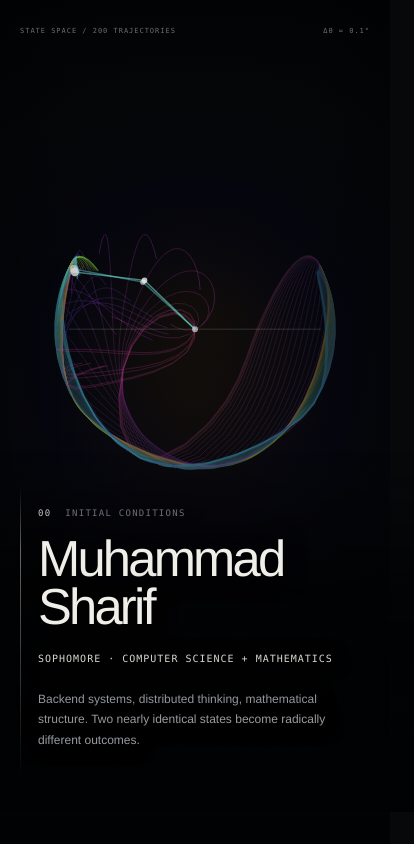
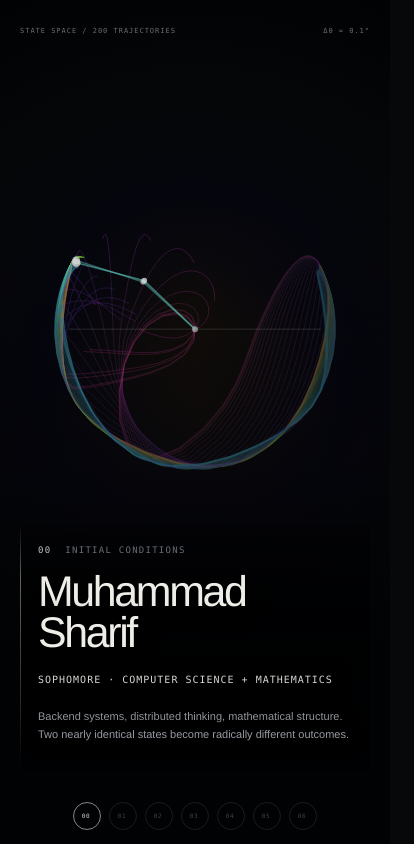
Before and after one commit to SharifWaqas/personal-website, a Next.js app: page / in a window 390 px wide. Shown: the top 844 px of the page, 414 px wide, since content can reach past the window. Built offline with nearby package versions, Linux system fonts and the light colour scheme.

Commit message:
style: add navigation hierarchy and mobile choreography

```diff
--- a/app/globals.css
+++ b/app/globals.css
@@ -2357,3 +2357,413 @@ body {
     transition: none !important;
   }
 }
+
+
+/* Narrative refinement pass */
+.intro-copy {
+  position: absolute;
+  z-index: 4;
+  left: 50%;
+  bottom: 10%;
+  width: min(760px, calc(100% - 40px));
+  transform: translateX(-50%);
+  display: grid;
+  justify-items: center;
+  gap: 8px;
+  text-align: center;
+  pointer-events: none;
+  opacity: 0;
+  animation:
+    intro-copy-in 900ms cubic-bezier(0.22, 1, 0.36, 1)
+    2.8s forwards;
+}
+
+.intro-copy span {
+  color: rgba(168, 173, 181, 0.7);
+  font-family: ui-monospace, SFMono-Regular, Consolas, monospace;
+  font-size: 9px;
+  letter-spacing: 0.18em;
+}
+
+.intro-copy strong {
+  color: rgba(245, 243, 237, 0.94);
+  font-size: clamp(28px, 4.4vw, 68px);
+  font-weight: 500;
+  line-height: 0.98;
+  letter-spacing: -0.05em;
+}
+
+.intro-copy em {
+  color: rgba(185, 189, 196, 0.72);
+  font-family: ui-monospace, SFMono-Regular, Consolas, monospace;
+  font-size: 9px;
+  font-style: normal;
+  letter-spacing: 0.1em;
+  text-transform: uppercase;
+}
+
+.pendulum-story--ready .intro-copy {
+  animation: none;
+  opacity: 0;
+  transition: opacity 320ms ease;
+}
+
+.intro-skip {
+  position: absolute;
+  z-index: 5;
+  right: clamp(20px, 3vw, 48px);
+  bottom: 24px;
+  color: rgba(158, 163, 172, 0.5);
+  font-family: ui-monospace, SFMono-Regular, Consolas, monospace;
+  font-size: 8px;
+  letter-spacing: 0.12em;
+  text-transform: uppercase;
+  opacity: 0;
+  animation: intro-skip-in 600ms ease 1.2s forwards;
+  pointer-events: none;
+}
+
+.chapter-nav {
+  position: absolute;
+  z-index: 7;
+  top: 50%;
+  right: clamp(16px, 2.3vw, 34px);
+  transform: translateY(-50%);
+  display: grid;
+  gap: 4px;
+  pointer-events: auto;
+}
+
+.chapter-nav button {
+  min-width: 104px;
+  padding: 7px 0 7px 12px;
+  display: grid;
+  grid-template-columns: 24px 1fr;
+  align-items: center;
+  gap: 8px;
+  border: 0;
+  border-left: 1px solid rgba(240, 238, 232, 0.1);
+  background: transparent;
+  color: rgba(146, 151, 160, 0.44);
+  text-align: left;
+  cursor: pointer;
+  transition:
+    color 160ms ease,
+    border-color 160ms ease,
+    transform 160ms ease;
+}
+
+.chapter-nav button span,
+.chapter-nav button b {
+  font-family: ui-monospace, SFMono-Regular, Consolas, monospace;
+  font-size: 7px;
+  font-weight: 400;
+  line-height: 1;
+  letter-spacing: 0.1em;
+}
+
+.chapter-nav button b {
+  opacity: 0;
+  transform: translateX(-4px);
+  transition:
+    opacity 160ms ease,
+    transform 160ms ease;
+}
+
+.chapter-nav button:hover,
+.chapter-nav button:focus-visible,
+.chapter-nav button.is-active {
+  color: rgba(240, 238, 232, 0.9);
+  border-left-color: rgba(240, 238, 232, 0.58);
+  transform: translateX(-4px);
+}
+
+.chapter-nav button:hover b,
+.chapter-nav button:focus-visible b,
+.chapter-nav button.is-active b {
+  opacity: 1;
+  transform: translateX(0);
+}
+
+.story-core-skills {
+  margin-top: 24px;
+  display: grid;
+  grid-template-columns: repeat(2, minmax(0, 1fr));
+  border-top: 1px solid rgba(240, 238, 232, 0.13);
+  border-left: 1px solid rgba(240, 238, 232, 0.13);
+}
+
+.story-core-skills > div {
+  min-height: 116px;
+  padding: 14px;
+  border-right: 1px solid rgba(240, 238, 232, 0.13);
+  border-bottom: 1px solid rgba(240, 238, 232, 0.13);
+  background: rgba(1, 2, 3, 0.18);
+}
+
+.story-core-skills strong {
+  display: block;
+  color: rgba(245, 243, 237, 0.94);
+  font-size: 17px;
+  font-weight: 500;
+  letter-spacing: -0.025em;
+}
+
+.story-core-skills span {
+  display: block;
+  margin-top: 4px;
+  color: rgba(153, 158, 166, 0.66);
+  font-family: ui-monospace, SFMono-Regular, Consolas, monospace;
+  font-size: 7px;
+  letter-spacing: 0.12em;
+}
+
+.story-core-skills p {
+  margin: 13px 0 0;
+  color: rgba(181, 186, 193, 0.68);
+  font-size: 9px;
+  line-height: 1.5;
+}
+
+.story-secondary-skills {
+  margin-top: 16px;
+  display: grid;
+  gap: 7px;
+}
+
+.story-secondary-skills > div {
+  display: grid;
+  grid-template-columns: 118px 1fr;
+  gap: 10px;
+  padding-top: 7px;
+  border-top: 1px solid rgba(240, 238, 232, 0.08);
+}
+
+.story-secondary-skills strong {
+  color: rgba(152, 157, 166, 0.54);
+  font-family: ui-monospace, SFMono-Regular, Consolas, monospace;
+  font-size: 7px;
+  font-weight: 400;
+  letter-spacing: 0.08em;
+  text-transform: uppercase;
+}
+
+.story-secondary-skills p {
+  margin: 0;
+  color: rgba(184, 188, 194, 0.56);
+  font-size: 9px;
+  line-height: 1.5;
+}
+
+.story-flow--proof {
+  position: relative;
+}
+
+.story-flow--proof::before {
+  content: "";
+  position: absolute;
+  left: 0;
+  right: 0;
+  top: 50%;
+  z-index: -1;
+  height: 1px;
+  background:
+    linear-gradient(
+      to right,
+      transparent,
+      rgba(240, 238, 232, 0.18) 15%,
+      rgba(240, 238, 232, 0.18) 85%,
+      transparent
+    );
+}
+
+.story-closing-line {
+  margin-left: auto !important;
+  margin-right: auto !important;
+  text-align: center;
+}
+
+@keyframes intro-copy-in {
+  from {
+    opacity: 0;
+    transform: translate(-50%, 12px);
+  }
+  to {
+    opacity: 1;
+    transform: translate(-50%, 0);
+  }
+}
+
+@keyframes intro-skip-in {
+  from {
+    opacity: 0;
+  }
+  to {
+    opacity: 1;
+  }
+}
+
+@media (max-width: 900px) {
+  .chapter-nav {
+    top: auto;
+    right: 20px;
+    left: 20px;
+    bottom: 14px;
+    transform: none;
+    display: flex;
+    justify-content: center;
+    gap: 8px;
+    pointer-events: auto;
+  }
+
+  .chapter-nav button {
+    min-width: 0;
+    width: 28px;
+    height: 28px;
+    padding: 0;
+    display: grid;
+    place-items: center;
+    border: 1px solid rgba(240, 238, 232, 0.1);
+    border-radius: 50%;
+  }
+
+  .chapter-nav button span {
+    font-size: 6px;
+  }
+
+  .chapter-nav button b {
+    display: none;
+  }
+
+  .chapter-nav button:hover,
+  .chapter-nav button:focus-visible,
+  .chapter-nav button.is-active {
+    transform: none;
+    border-color: rgba(240, 238, 232, 0.56);
+  }
+
+  .story-chapter {
+    min-height: 100svh;
+    padding-bottom: 74px;
+  }
+
+  .story-core-skills {
+    grid-template-columns: repeat(2, minmax(0, 1fr));
+  }
+
+  .story-core-skills > div {
+    min-height: 96px;
+    padding: 11px;
+  }
+
+  .story-core-skills p {
+    display: none;
+  }
+
+  .story-secondary-skills {
+    display: none;
+  }
+}
+
+@media (max-width: 620px) {
+  html {
+    scroll-snap-type: y proximity;
+  }
+
+  .pendulum-story__sticky::after {
+    background:
+      linear-gradient(
+        to bottom,
+        rgba(1, 2, 3, 0.06),
+        transparent 22%,
+        rgba(1, 2, 3, 0.3) 56%,
+        rgba(1, 2, 3, 0.94) 78%
+      );
+  }
+
+  .intro-copy {
+    bottom: 15%;
+  }
+
+  .intro-copy span,
+  .intro-copy em {
+    font-size: 7px;
+  }
+
+  .intro-copy strong {
+    font-size: clamp(30px, 11vw, 48px);
+  }
+
+  .intro-skip {
+    right: 20px;
+    bottom: 18px;
+    font-size: 7px;
+  }
+
+  .story-chapter {
+    align-items: flex-end;
+    padding-top: 38vh;
+  }
+
+  .story-panel {
+    max-height: 58svh;
+    overflow-y: auto;
+    overscroll-behavior: contain;
+    padding-right: 8px !important;
+  }
+
+  .story-panel h2 {
+    font-size: clamp(34px, 11vw, 54px);
+  }
+
+  .story-panel > p {
+    font-size: 11px;
+    line-height: 1.58;
+  }
+
+  .story-core-skills {
+    grid-template-columns: repeat(2, minmax(0, 1fr));
+  }
+
+  .story-core-skills strong {
+    font-size: 13px;
+  }
+
+  .story-core-skills > div {
+    min-height: 76px;
+  }
+
+  .story-metrics > div {
+    min-height: 82px;
+  }
+
+  .story-project-facts strong {
+    font-size: 20px;
+  }
+
+  .story-flow {
+    gap: 5px;
+  }
+
+  .story-flow span {
+    padding: 6px 7px;
+    font-size: 7px;
+  }
+
+  .story-contact {
+    font-size: clamp(32px, 11vw, 52px);
+  }
+}
+
+@media (prefers-reduced-motion: reduce) {
+  .intro-copy,
+  .intro-skip {
+    animation: none !important;
+    opacity: 1;
+  }
+
+  .chapter-nav button,
+  .chapter-nav button b {
+    transition: none !important;
+  }
+}
```
